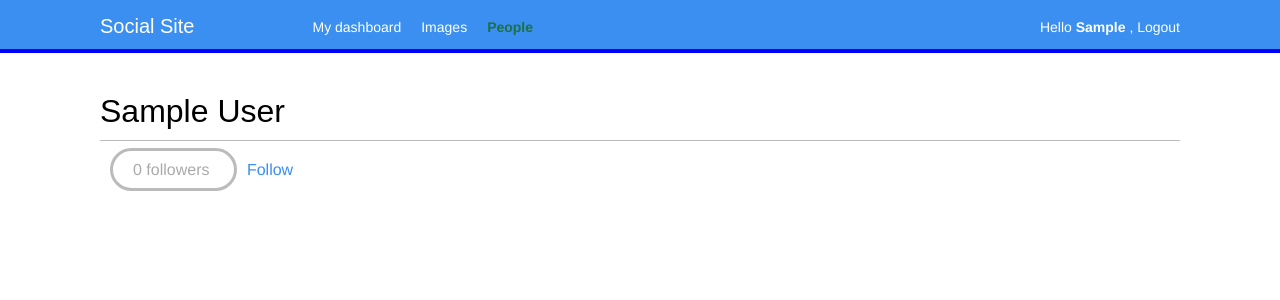
After one commit to blessed-sibanda/social-site, a Django app: a page that uses account/templates/base.html in a window 1280 px wide. The commit adds this page. Shown: the top 300 px of the page. Run offline with Django 3.2, Linux system fonts and the light colour scheme; the visitor is signed in with stand-in values (Sample User, id 1); data comes from the database, SQL or seed files in the repository; data that the repository does not hold is empty; some libraries are stand-ins or nearby versions; some web fonts are replaced.

Commit message:
implement user list and detail pages

```diff
--- a/account/static/css/images.css
+++ b/account/static/css/images.css
@@ -33,11 +33,19 @@
   margin: 0 10px 10px 10px;
   border-top: 8px solid var(--main-color);
   background: #eee;
+  object-fit: cover;
 }
 
 #image-list img {
   width: 220px;
   height: 220px;
+  object-fit: cover;
+}
+
+#image-list img:hover {
+  transform: scaleY(1.065);
+  overflow: hidden;
+  transition: 0.25s all ease;
 }
 
 #image-list .info {
@@ -59,4 +67,5 @@
   width: 120px;
   height: 120px;
   border-radius: 50%;
+  object-fit: cover;
 }
--- a/account/static/css/main.css
+++ b/account/static/css/main.css
@@ -5,4 +5,4 @@
 @import url('images.css');
 @import url('messages.css');
 @import url('social.css');
-@import url('users.css');
+@import url('people.css');
--- a/account/static/css/users.css
+++ b/account/static/css/people.css
@@ -3,6 +3,7 @@
   height: 180px;
   border-radius: 50%;
   margin-bottom: 20px;
+  object-fit: cover;
 }
 
 #people-list .user {
@@ -19,6 +20,7 @@
 img.user-detail {
   border-radius: 50%;
   float: left;
+  object-fit: cover;
 }
 
 .profile-info {
--- /dev/null
+++ b/account/templates/account/user/detail.html
@@ -0,0 +1,27 @@
+{% extends 'base.html' %}
+{% load thumbnail %}
+
+{% block title %}{{ user.get_full_name }}{% endblock %}
+
+{% block content %}
+    <h1>{{ user.get_full_name }}</h1>
+    <div class="profile-info">
+        <img src="{% thumbnail user.profile.photo 180x180 %}" class="user-detail">
+    </div>
+    {% with total_followers=user.followers.count %}
+        <span class="count">
+            <span class="total">{{ total_followers }}</span>
+            follower{{ total_followers|pluralize }}
+        </span>
+        <a href="#" data-id="{{ user.id }}" data-action="{% if request.user in user.followers.all %}un{% endif %}follow" class='follow-button'>
+            {% if request.user not in user.followers.all %}
+                Follow
+            {% else %}
+                Unfollow
+            {% endif %}
+        </a>
+        <div id="image-list" class='image-container'>
+            {% include 'images/image/list_ajax.html' with images=user.image_set.all %}
+        </div>
+    {% endwith %}
+{% endblock %}
--- a/account/templates/base.html
+++ b/account/templates/base.html
@@ -6,64 +6,18 @@
     <meta http-equiv="X-UA-Compatible" content="IE=edge">
     <meta name="viewport" content="width=device-width, initial-scale=1.0">
     <title>{% block title %}{% endblock %}</title>
-    <link rel="stylesheet" href="{% static 'css/main.css' %}?version=52">
+    <link rel="stylesheet" href="{% static 'css/main.css' %}?version=64">
 </head>
 <body>
-    <header id="header">
-        <span class="logo">Social Site</span>
-        {% if request.user.is_authenticated %}
-            <ul class="menu">
-                <li {% if section == 'dashboard' %}class='selected'{% endif %}>
-                    <a href="{% url 'dashboard' %}">My dashboard</a>
-                </li>
-                <li {% if section == 'images' %}class='selected'{% endif %}>
-                    <a href="{% url 'images:image_list' %}">Images</a>
-                </li>
-                <li {% if section == 'people' %}class='selected'{% endif %}>
-                    <a href="#">People</a>
-                </li>
-            </ul>
-        {% endif %}
-        <span class="user">
-            {% if request.user.is_authenticated %}
-                Hello <strong>{{ request.user.first_name }}</strong>,
-                <a href="{% url 'logout' %}">Logout</a>
-            {% else %}
-                <a href="{% url 'login' %}">Log-in</a>
-            {% endif %}
-        </span>
-    </header>
-    {% if messages %}
-        <ul class="messages">
-            {% for message in messages %}
-                <li class="{{ message.tags }}">
-                    {{ message|safe }}
-                    <a href="#" class='close'>&times;</a>
-                </li>
-            {% endfor %}
-        </ul>
-    {% endif %}
+    {% include 'includes/header.html' %}
+    {% include 'includes/messages.html' %}
     <main id="main">
         {% block content %}{% endblock %}
     </main>
     <script src="{% static 'js/jquery.min.js' %}"></script>
     <script src="{% static 'js/js.cookie.min.js' %}"></script>
+    <script src="{% static 'js/setup.csrf.ajax.js' %}"></script>
     <script>
-        var csrftoken = Cookies.get('csrftoken');
-
-        function csrfSafeMethod(method) {
-            // these HTTP methods do not require CSRF protection
-            return (/^(GET|HEAD|OPTIONS|TRACE)$/.test(method));
-        }
-
-        $.ajaxSetup({
-            beforeSend: function(xhr, settings) {
-                if (!csrfSafeMethod(settings.type) && !this.crossDomain) {
-                    xhr.setRequestHeader("X-CSRFToken", csrftoken);
-                }
-            }
-        });
-
         $(document).ready(function() {
             {% block domready %}{% endblock %}
         })
--- /dev/null
+++ b/account/templates/includes/header.html
@@ -0,0 +1,31 @@
+<header id="header">
+    <span class="logo">Social Site</span>
+    {% if request.user.is_authenticated %}
+        <ul class="menu">
+            <li {% if section == 'dashboard' %}class='selected'{% endif %}>
+                <a href="{% url 'dashboard' %}">My dashboard</a>
+            </li>
+            <li {% if section == 'images' %}class='selected'{% endif %}>
+                <a href="{% url 'images:image_list' %}">Images</a>
+            </li>
+            <li {% if section == 'people' %}class='selected'{% endif %}>
+                <a href="{% url 'user_list' %}">People</a>
+            </li>
+        </ul>
+    {% endif %}
+    <span class="user">
+        {% if request.user.is_authenticated %}
+            Hello
+            <strong>
+            {% if request.user.first_name %}
+                {{ request.user.first_name }}
+            {% else %}
+                {{ request.user.username }}
+            {% endif %}
+            </strong>,
+            <a href="{% url 'logout' %}">Logout</a>
+        {% else %}
+            <a href="{% url 'login' %}">Log-in</a>
+        {% endif %}
+    </span>
+</header>
--- /dev/null
+++ b/account/templates/includes/messages.html
@@ -0,0 +1,10 @@
+{% if messages %}
+    <ul class="messages">
+        {% for message in messages %}
+            <li class="{{ message.tags }}">
+                {{ message|safe }}
+                <a href="#" class='close'>&times;</a>
+            </li>
+        {% endfor %}
+    </ul>
+{% endif %}
--- a/account/urls.py
+++ b/account/urls.py
@@ -6,4 +6,6 @@ urlpatterns = [
     path('', include('django.contrib.auth.urls')),
     path('register/', views.register, name='register'),
     path("edit/", views.edit, name="edit"),
+    path("users/", views.user_list, name="user_list"),
+    path("users/<username>/", views.user_detail, name="user_detail"),
 ]
--- a/account/views.py
+++ b/account/views.py
@@ -1,5 +1,5 @@
 from django.contrib.auth.models import User
-from django.shortcuts import render
+from django.shortcuts import render, get_object_or_404
 from django.contrib import messages
 from django.contrib.auth.decorators import login_required
 from .forms import UserRegistrationForm, UserEditForm, \
@@ -53,3 +53,17 @@ def edit(request):
     return render(request, 'account/edit.html',
                   {'user_form': user_form,
                    'profile_form': profile_form})
+
+
+@login_required
+def user_list(request):
+    users = User.objects.filter(is_active=True)
+    return render(request, 'account/user/list.html',
+                  {'section': 'people', 'users': users})
+
+
+@login_required
+def user_detail(request, username):
+    user = get_object_or_404(User, username=username, is_active=True)
+    return render(request, 'account/user/detail.html',
+                  {'section': 'people', 'user': user})
--- a/config/settings.py
+++ b/config/settings.py
@@ -11,6 +11,7 @@ https://docs.djangoproject.com/en/3.2/ref/settings/
 """
 
 from pathlib import Path
+from django.urls import reverse_lazy
 
 # Build paths inside the project like this: BASE_DIR / 'subdir'.
 BASE_DIR = Path(__file__).resolve().parent.parent
--- /dev/null
+++ b/images/static/js/setup.csrf.ajax.js
@@ -0,0 +1,14 @@
+var csrftoken = Cookies.get('csrftoken');
+
+function csrfSafeMethod(method) {
+  // these HTTP methods do not require CSRF protection
+  return /^(GET|HEAD|OPTIONS|TRACE)$/.test(method);
+}
+
+$.ajaxSetup({
+  beforeSend: function (xhr, settings) {
+    if (!csrfSafeMethod(settings.type) && !this.crossDomain) {
+      xhr.setRequestHeader('X-CSRFToken', csrftoken);
+    }
+  },
+});
--- a/images/templates/images/image/detail.html
+++ b/images/templates/images/image/detail.html
@@ -28,7 +28,9 @@
         <div class="image-likes">
             {% for user in users_like %}
                 <div>
-                    <img src="{{ user.profile.photo.url }}" alt="">
+                    {% if user.profile.photo %}
+                        <img src="{{ user.profile.photo.url }}" alt="">
+                    {% endif %}
                     <p>{{ user.first_name }}</p>
                 </div>
             {% empty %}
--- a/images/templates/images/image/list_ajax.html
+++ b/images/templates/images/image/list_ajax.html
@@ -10,7 +10,7 @@
         </a>
         <div class="info">
             <a href="{{ image.get_absolute_url }}" class='title'>
-                {{ image.title }}
+                {{ image.title|truncatewords:10 }}
             </a>
         </div>
     </div>
```
Also changed, not shown: account/templates/account/user/list.html (added, +22 -0 lines).
